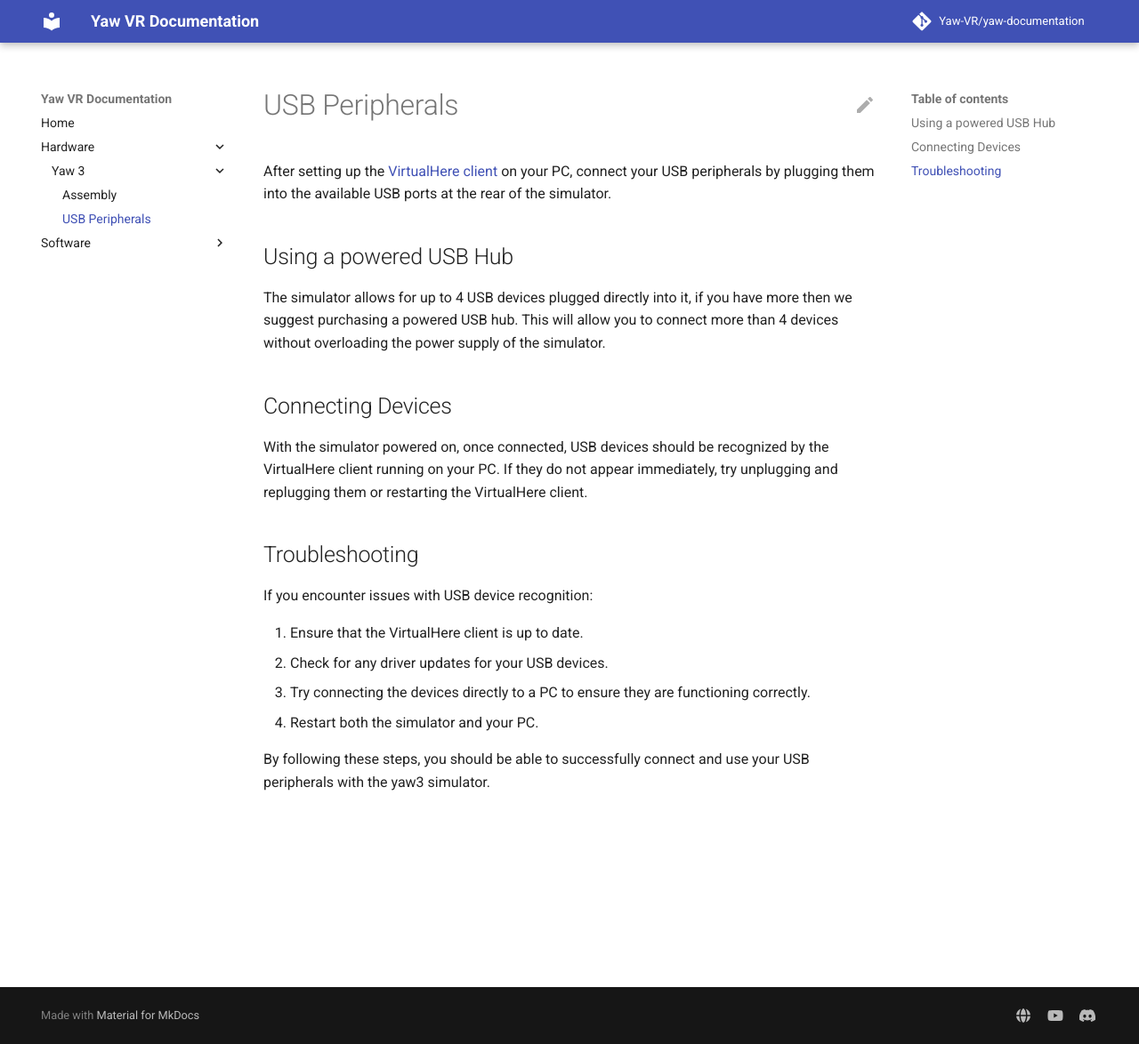
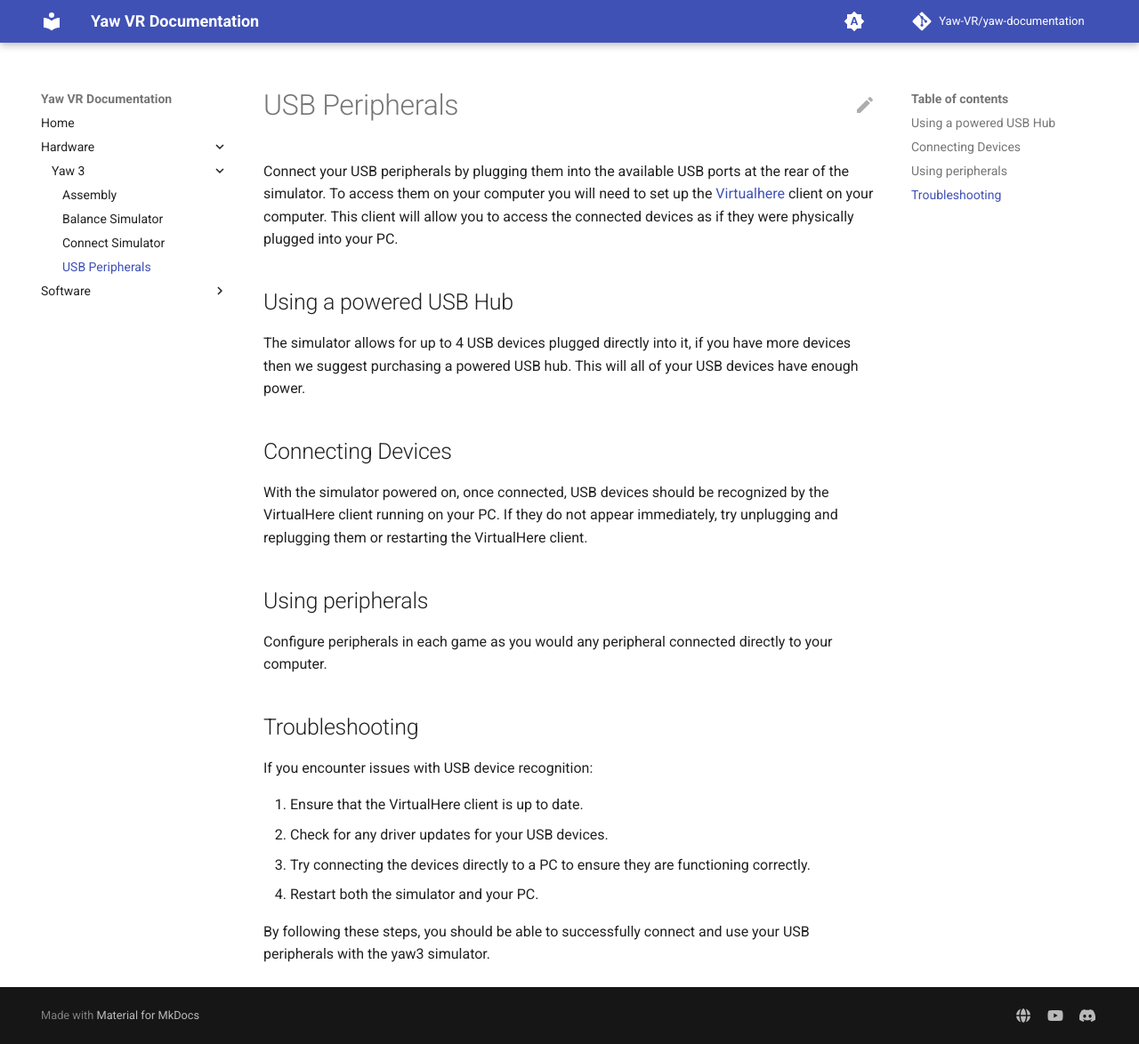
Before and after one commit to Yaw-VR/yaw-vr.github.io, an MkDocs documentation site: the page built from docs/hardware/yaw3/peripherals.md, in a window 1280 px wide and 1174 px high. Shown: the whole window at 89% size. Built offline with MkDocs 1.6.1 and Material for MkDocs 9.7.7, drawn with Linux system fonts in a browser that asks for light colours; comment, search, counter and statistics services are not loaded.

Commit message:
Documentation updates and improvements.

```diff
--- a/docs/hardware/yaw3/peripherals.md
+++ b/docs/hardware/yaw3/peripherals.md
@@ -1,14 +1,18 @@
 # USB Peripherals
 
-After setting up the [VirtualHere client](../../software/virtualhere.md) on your PC, connect your USB peripherals by plugging them into the available USB ports at the rear of the simulator.
+Connect your USB peripherals by plugging them into the available USB ports at the rear of the simulator. To access them on your computer you will need to set up the [Virtualhere](../../software/virtualhere.md) client on your computer. This client will allow you to access the connected devices as if they were physically plugged into your PC.
 
 ## Using a powered USB Hub
 
-The simulator allows for up to 4 USB devices plugged directly into it, if you have more then we suggest purchasing a powered USB hub. This will allow you to connect more than 4 devices without overloading the power supply of the simulator.
+The simulator allows for up to 4 USB devices plugged directly into it, if you have more devices then we suggest purchasing a powered USB hub. This will all of your USB devices have enough power.
 
 ## Connecting Devices
 
 With the simulator powered on, once connected, USB devices should be recognized by the VirtualHere client running on your PC. If they do not appear immediately, try unplugging and replugging them or restarting the VirtualHere client.
+
+## Using peripherals
+
+Configure peripherals in each game as you would any peripheral connected directly to your computer.
 
 ## Troubleshooting
 
--- a/mkdocs.yml
+++ b/mkdocs.yml
@@ -10,6 +10,24 @@ theme:
     repo: fontawesome/brands/git-alt
   features:
     - content.action.edit
+  palette:
+    # Palette toggle for automatic mode
+    - media: "(prefers-color-scheme)"
+      toggle:
+        icon: material/brightness-auto
+        name: Switch to light mode
+    # Palette toggle for light mode
+    - media: "(prefers-color-scheme: light)"
+      scheme: default
+      toggle:
+        icon: material/brightness-7
+        name: Switch to dark mode
+    # Palette toggle for dark mode
+    - media: "(prefers-color-scheme: dark)"
+      scheme: slate
+      toggle:
+        icon: material/brightness-4
+        name: Switch to system preference
 markdown_extensions:
   - toc:
       permalink: "#"
@@ -17,7 +35,7 @@ plugins:
   - git-committers:
       repository: Yaw-VR/yaw-documentation
       branch: main
-      enabled: False
+      enabled: True
   - git-revision-date-localized:
       enable_creation_date: true
       fallback_to_build_date: true
@@ -35,10 +53,12 @@ nav:
   - Hardware:
     - Yaw 3:
       - Assembly: hardware/yaw3/assembly.md
+      - Balance Simulator: hardware/yaw3/balance.md
+      - Connect Simulator: hardware/yaw3/connect.md
       - USB Peripherals: hardware/yaw3/peripherals.md
   - Software:
     - Yaw VR Config: software/yawvrconfig.md
     - Infuse VR: software/infusevr.md
-    - Game Engine: software/gameengine.md
+    - Game Link: software/gamelink.md
     - VirtualHere: software/virtualhere.md
     - Yaw VR Emulator: software/yawvremu.md
```
Also changed, not shown: docs/hardware/yaw3/balance.md (added, +9 -0 lines), docs/hardware/yaw3/connect.md (added, +3 -0 lines), docs/software/gameengine.md (deleted, +0 -17 lines), docs/software/gamelink.md (added, +125 -0 lines), docs/software/infusevr.md (+8 -4 lines), docs/software/virtualhere.md (+5 -1 lines), docs/hardware/yaw3/connecting.md (deleted).
